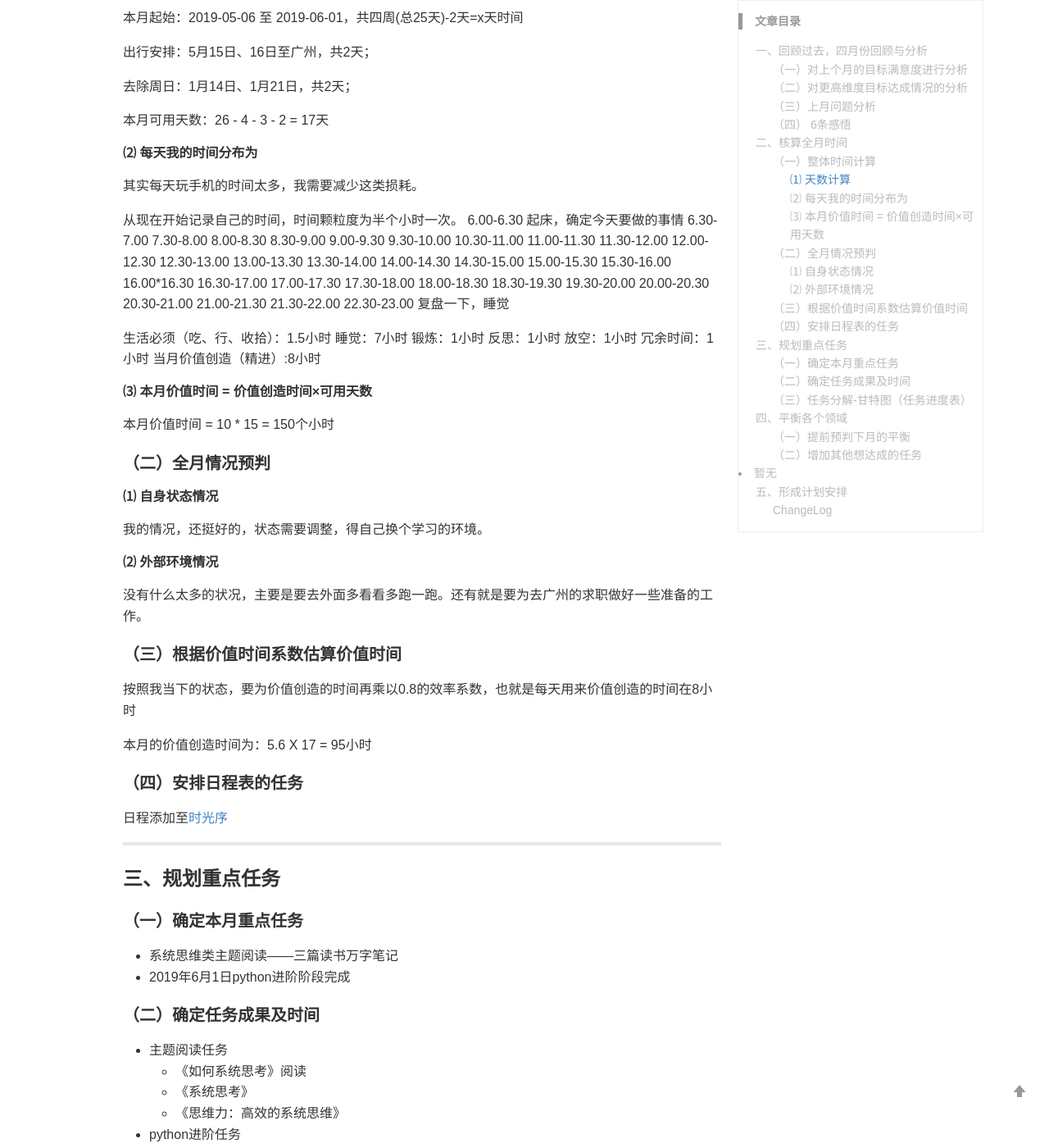
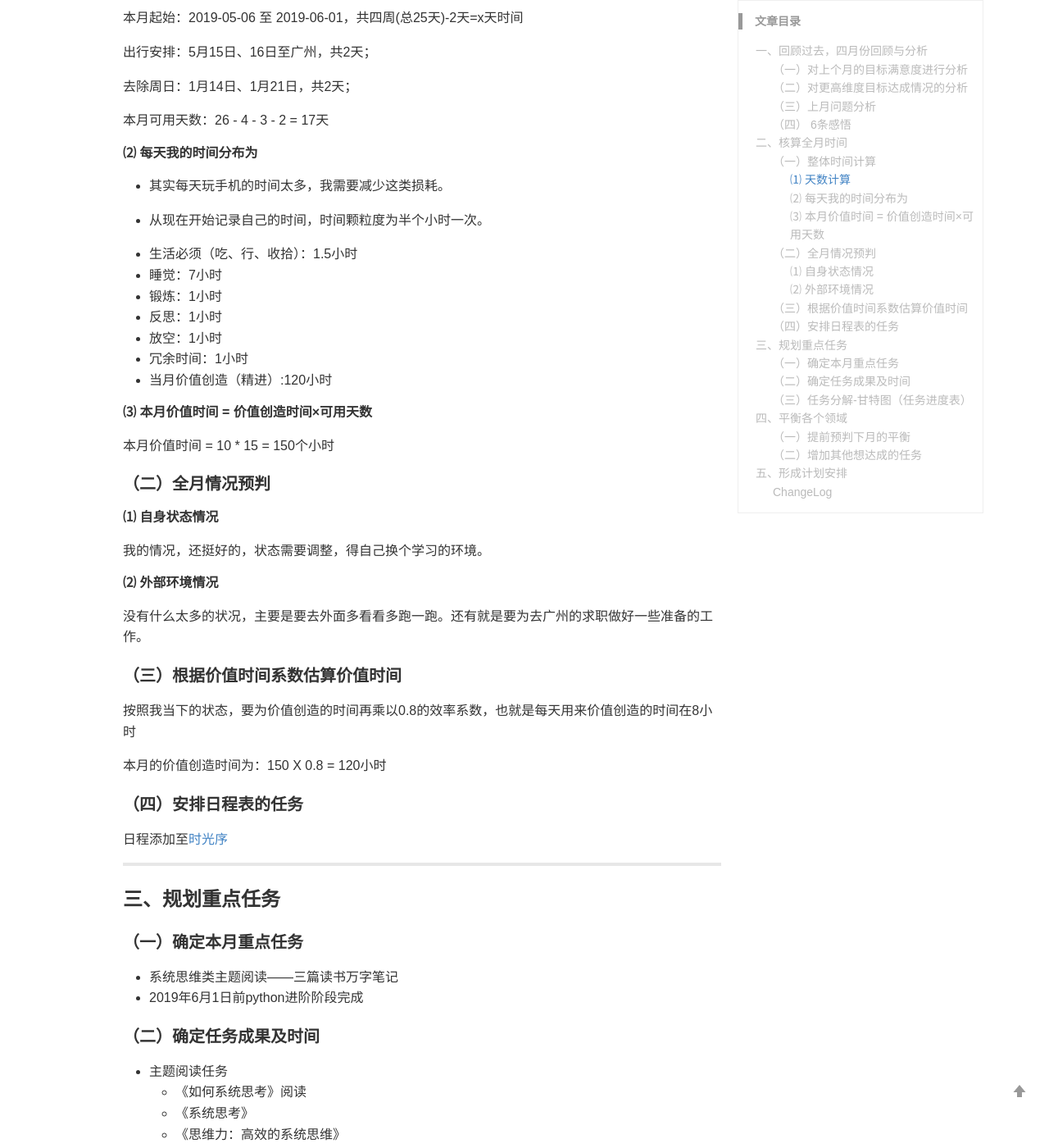
Before and after one commit to bemvp/bemvp.github.io, a Jekyll site: the page built from _posts/001_2019-My-Goals/2019-5-4-May-Goal.md, in a window 1280 px wide and 1400 px high, scrolled down 4404 px. Shown: the whole window at 82% size. Built offline with Jekyll 4.4.1, drawn with Linux system fonts in a browser that asks for light colours; comment, search, counter and statistics services are not loaded.

Commit message:
5月目标计划完成，2019年5月9日13:55:19 修改

```diff
--- a/_posts/001_2019-My-Goals/2019-5-4-May-Goal.md
+++ b/_posts/001_2019-My-Goals/2019-5-4-May-Goal.md
@@ -129,47 +129,17 @@ changelog: 2019-5-3 20:21:45
 
 ##### ⑵ 每天我的时间分布为
 
-其实每天玩手机的时间太多，我需要减少这类损耗。
+- 其实每天玩手机的时间太多，我需要减少这类损耗。
 
-从现在开始记录自己的时间，时间颗粒度为半个小时一次。
-6.00-6.30 起床，确定今天要做的事情
-6.30-7.00
-7.30-8.00
-8.00-8.30
-8.30-9.00
-9.00-9.30
-9.30-10.00
-10.30-11.00
-11.00-11.30
-11.30-12.00
-12.00-12.30
-12.30-13.00
-13.00-13.30
-13.30-14.00
-14.00-14.30
-14.30-15.00
-15.00-15.30
-15.30-16.00
-16.00*16.30
-16.30-17.00
-17.00-17.30
-17.30-18.00
-18.00-18.30
-18.30-19.30
-19.30-20.00
-20.00-20.30
-20.30-21.00
-21.00-21.30
-21.30-22.00
-22.30-23.00 复盘一下，睡觉
+- 从现在开始记录自己的时间，时间颗粒度为半个小时一次。
 
-生活必须（吃、行、收拾）：1.5小时
-睡觉：7小时
-锻炼：1小时
-反思：1小时
-放空：1小时
-冗余时间：1小时
-当月价值创造（精进）:8小时
+- 生活必须（吃、行、收拾）：1.5小时
+- 睡觉：7小时
+- 锻炼：1小时
+- 反思：1小时
+- 放空：1小时
+- 冗余时间：1小时
+- 当月价值创造（精进）:120小时
 
 
 ##### ⑶ 本月价值时间 = 价值创造时间×可用天数
@@ -186,7 +156,7 @@ changelog: 2019-5-3 20:21:45
 
 按照我当下的状态，要为价值创造的时间再乘以0.8的效率系数，也就是每天用来价值创造的时间在8小时
 
-本月的价值创造时间为：5.6 X 17 = 95小时
+本月的价值创造时间为：150 X 0.8 = 120小时
 
 #### （四）安排日程表的任务
 日程添加至[时光序](http://www.shiguangxu.com)
@@ -198,7 +168,7 @@ changelog: 2019-5-3 20:21:45
 
 #### （一）确定本月重点任务
 - 系统思维类主题阅读——三篇读书万字笔记
-- 2019年6月1日python进阶阶段完成
+- 2019年6月1日前python进阶阶段完成
 
 #### （二）确定任务成果及时间
 - 主题阅读任务
@@ -254,10 +224,11 @@ changelog: 2019-5-3 20:21:45
   - 时间记录和复盘
 
 - 自我实现: ( 7分)
- - 完成自己的进阶任务，就能达到七分的满意
+  - 完成自己的进阶任务，就能达到七分的满意
 
 #### （二）增加其他想达成的任务
  - 暂无
+
 ---
 
 ### 五、形成计划安排
```
